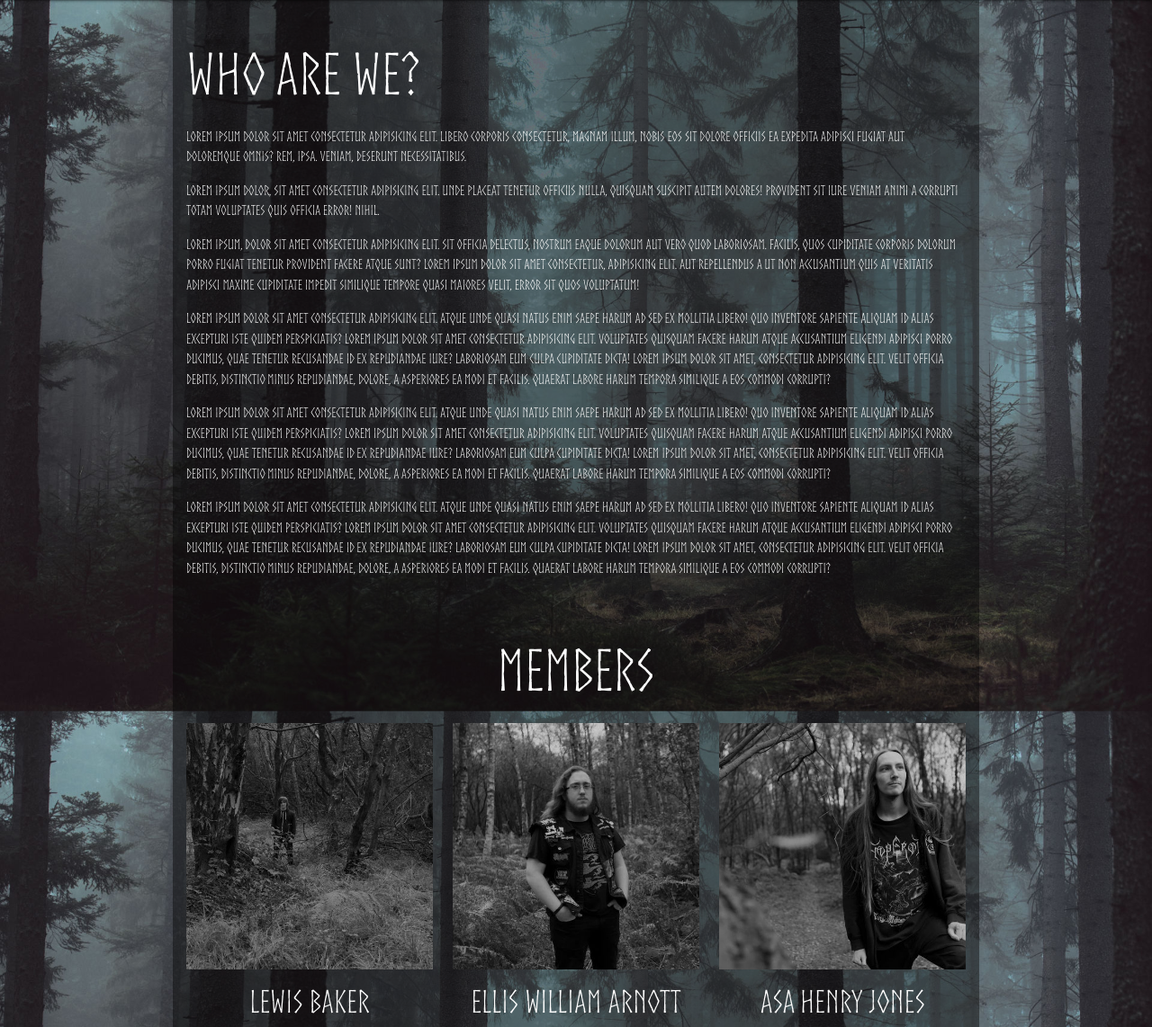
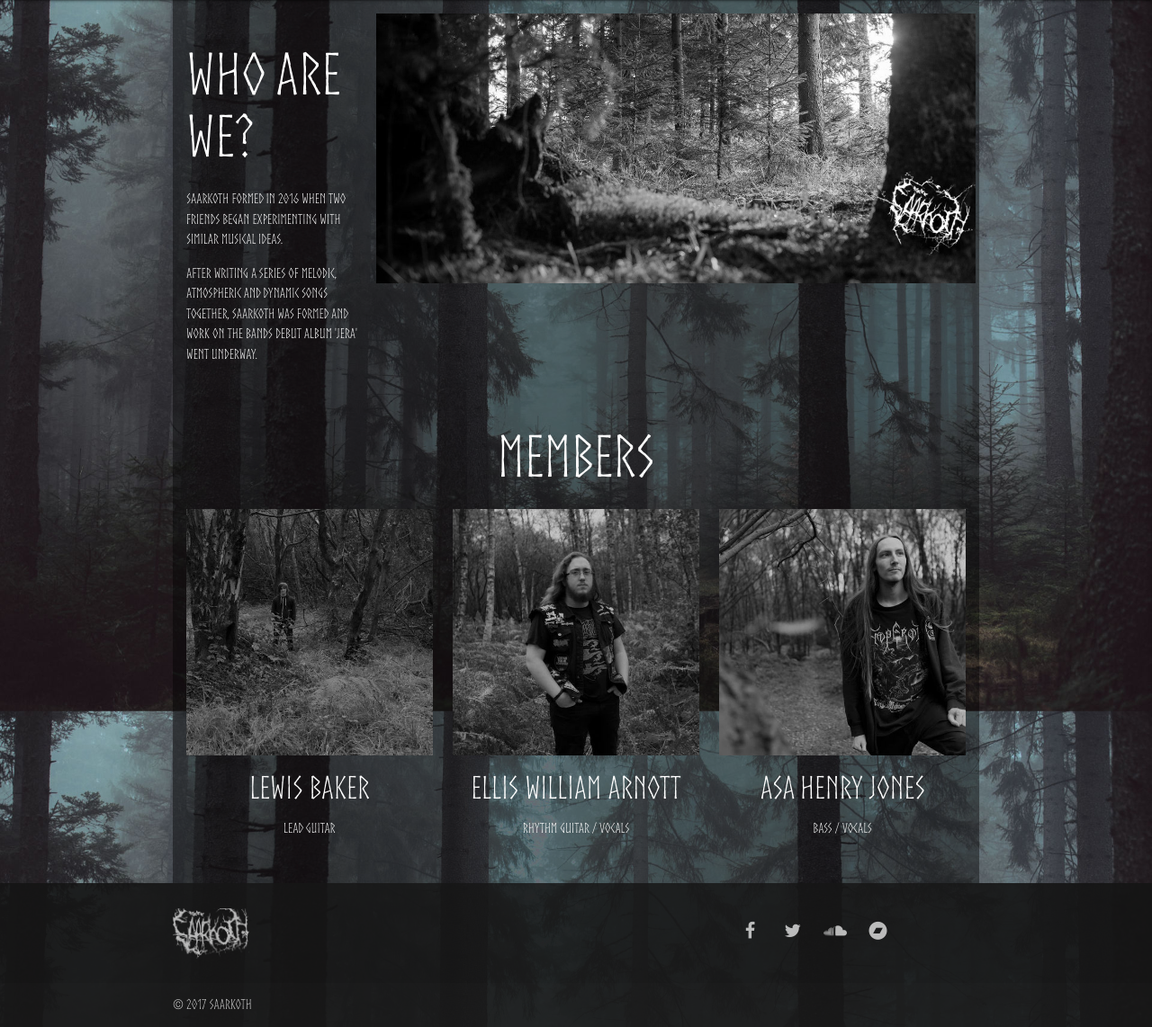
Before and after one commit to wolflint/saarkothWebsite, a PHP site: page /about.html in a window 1280 px wide. Shown: the part 64-1206 px from the top of the page at 90% size. Run offline with PHP 8.4, Linux system fonts and the light colour scheme; some libraries are stand-ins or nearby versions.

Commit message:
About page updates

```diff
--- a/about.html
+++ b/about.html
@@ -89,24 +89,12 @@
 	<main class="container">
 		<section id="band">
 			<div class="row">
-				<div class="col s12 m12">
+				<div class="col m3">
 					<h1>Who are we?</h1>
-					<img id="float-img" class="responsive-img center" src="http://via.placeholder.com/500x500" alt="">
-					<p>Lorem ipsum dolor sit amet consectetur adipisicing elit. Libero corporis consectetur, magnam illum, nobis eos sit dolore officiis ea expedita adipisci fugiat aut doloremque omnis? Rem, ipsa. Veniam, deserunt necessitatibus.</p>
-					<p>Lorem ipsum dolor, sit amet consectetur adipisicing elit. Unde placeat tenetur officiis nulla, quisquam suscipit autem dolores! Provident sit iure veniam animi a corrupti totam voluptates quis officia error! Nihil.</p>
-					<p>Lorem ipsum, dolor sit amet consectetur adipisicing elit. Sit officia delectus, nostrum eaque dolorum aut vero quod laboriosam. Facilis, quos cupiditate corporis dolorum porro fugiat tenetur provident facere atque sunt? Lorem ipsum dolor sit amet
-						consectetur, adipisicing elit. Aut repellendus a ut non accusantium quis at veritatis adipisci maxime cupiditate impedit similique tempore quasi maiores velit, error sit quos voluptatum!</p>
-					<p>Lorem ipsum dolor sit amet consectetur adipisicing elit. Atque unde quasi natus enim saepe harum ad sed ex mollitia libero! Quo inventore sapiente aliquam id alias excepturi iste quidem perspiciatis? Lorem ipsum dolor sit amet consectetur adipisicing
-						elit. Voluptates quisquam facere harum atque accusantium eligendi adipisci porro ducimus, quae tenetur recusandae id ex repudiandae iure? Laboriosam eum culpa cupiditate dicta! Lorem ipsum dolor sit amet, consectetur adipisicing elit. Velit officia
-						debitis, distinctio minus repudiandae, dolore, a asperiores ea modi et facilis. Quaerat labore harum tempora similique a eos commodi corrupti?</p>
-					<p>Lorem ipsum dolor sit amet consectetur adipisicing elit. Atque unde quasi natus enim saepe harum ad sed ex mollitia libero! Quo inventore sapiente aliquam id alias excepturi iste quidem perspiciatis? Lorem ipsum dolor sit amet consectetur adipisicing
-						elit. Voluptates quisquam facere harum atque accusantium eligendi adipisci porro ducimus, quae tenetur recusandae id ex repudiandae iure? Laboriosam eum culpa cupiditate dicta! Lorem ipsum dolor sit amet, consectetur adipisicing elit. Velit officia
-						debitis, distinctio minus repudiandae, dolore, a asperiores ea modi et facilis. Quaerat labore harum tempora similique a eos commodi corrupti?</p>
-					<p>Lorem ipsum dolor sit amet consectetur adipisicing elit. Atque unde quasi natus enim saepe harum ad sed ex mollitia libero! Quo inventore sapiente aliquam id alias excepturi iste quidem perspiciatis? Lorem ipsum dolor sit amet consectetur adipisicing
-						elit. Voluptates quisquam facere harum atque accusantium eligendi adipisci porro ducimus, quae tenetur recusandae id ex repudiandae iure? Laboriosam eum culpa cupiditate dicta! Lorem ipsum dolor sit amet, consectetur adipisicing elit. Velit officia
-						debitis, distinctio minus repudiandae, dolore, a asperiores ea modi et facilis. Quaerat labore harum tempora similique a eos commodi corrupti?</p>
-					<!-- </div> -->
-					<!-- <div class="col m5"> -->
+					<p>Saarkoth formed in 2016 when two friends began experimenting with similar musical ideas.</p>
+					<p>After writing a series of melodic, atmospheric and dynamic songs together, Saarkoth was formed and work on the bands debut album 'Jera' went underway.</p>
+				</div>
+				<div class="col m9 test">
 				</div>
 		</section>
 
--- a/css/myStyle.css
+++ b/css/myStyle.css
@@ -121,3 +121,12 @@ h1.news-subhead{
 	padding-bottom: 0;
 	margin: 0;
 }
+
+.test {
+width: 100%;
+height: 300px;
+background-image: url(../assets/about.jpg);
+background-repeat: no-repeat;
+background-size: cover;
+background-position: bottom;
+}
```
Also changed, not shown: assets/about.jpg (added), assets/album.jpg (added).
